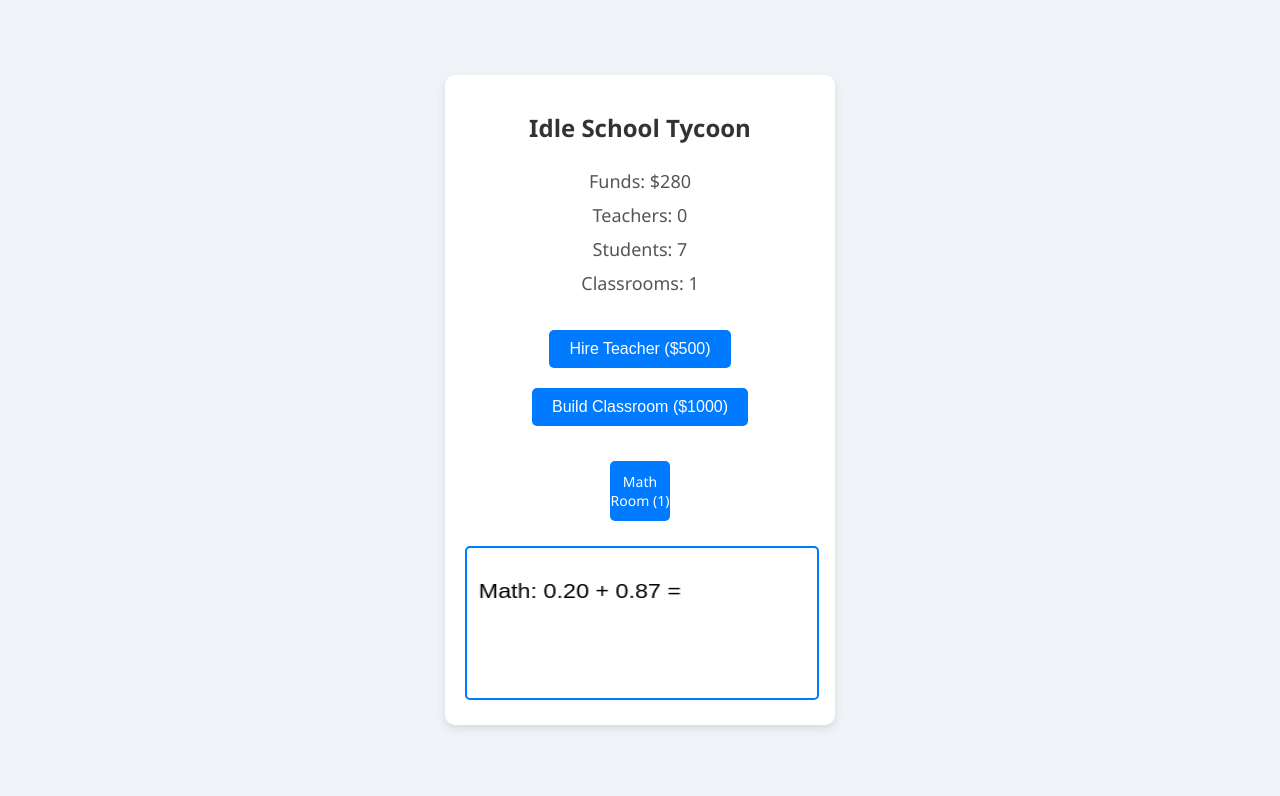
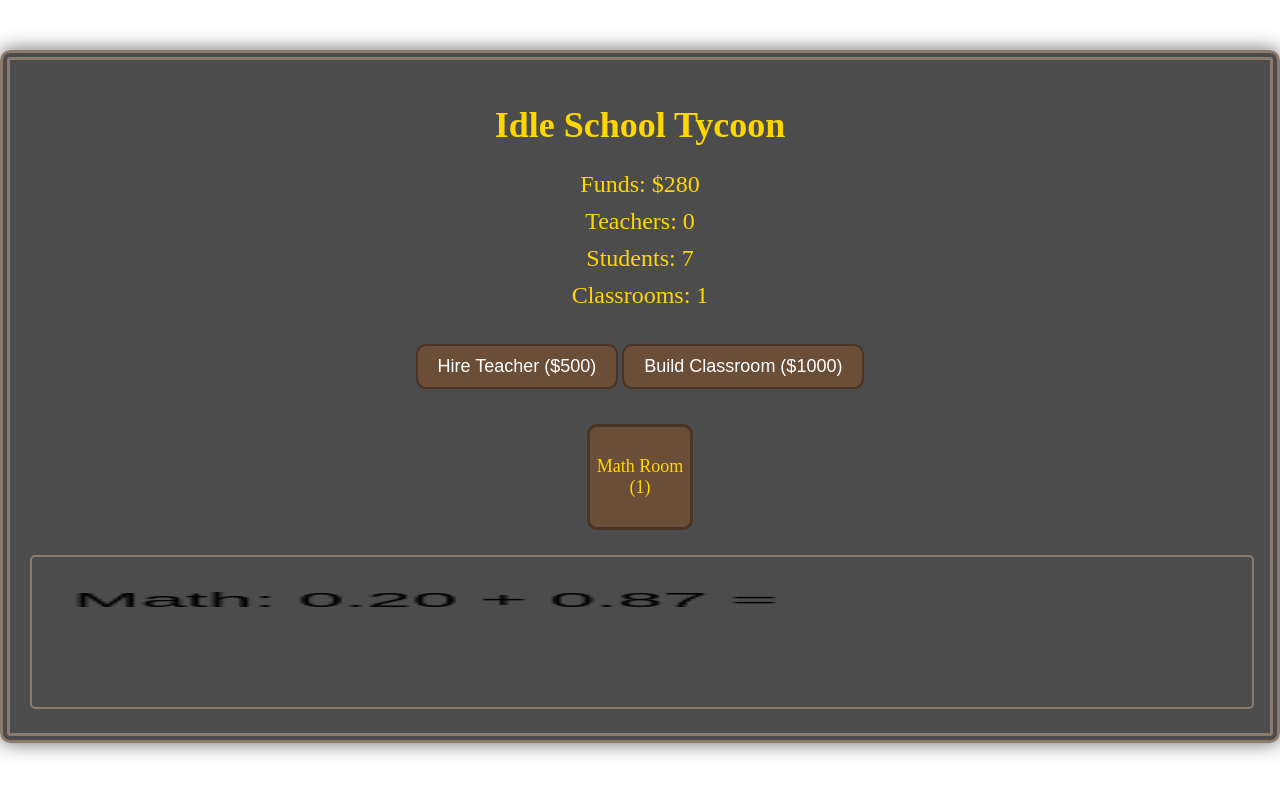
Before and after one commit to largefort/schooltycoon, a plain HTML site: page index.html in a window 1280 px wide. Both pictures are taken after a click on the button "Build Classroom ($1000)". Drawn offline with Linux system fonts and the light colour scheme; a web font is replaced by a local one.

Commit message:
Update styles.css

```diff
--- a/styles.css
+++ b/styles.css
@@ -1,27 +1,37 @@
-body {
-    font-family: 'Segoe UI', Tahoma, Geneva, Verdana, sans-serif;
-    background-color: #f0f4f8;
+/* Import medieval style font */
+@font-face {
+    font-family: 'MedievalFont';
+    src: url('medievalfont.woff') format('woff');
+}
+
+html, body {
+    height: 100%;
     margin: 0;
     padding: 0;
-    display: flex;
-    justify-content: center;
-    align-items: center;
-    height: 100vh;
+    position: relative;
+    background-size: cover;
+    background-attachment: fixed;
+}
+
+body {
+    font-family: 'MedievalFont', serif;
+    color: #dcd0c0;
 }
 
 #game-container {
-    background-color: #fff;
+    background-color: rgba(0, 0, 0, 0.7);
+    border: 10px double #8c7a6b;
     padding: 20px;
     border-radius: 10px;
-    box-shadow: 0 4px 10px rgba(0, 0, 0, 0.1);
-    width: 350px;
+    box-shadow: 0 0 20px rgba(0, 0, 0, 0.6);
+    margin-top: 50px;
     text-align: center;
 }
 
 h1 {
-    font-size: 24px;
+    font-size: 36px;
     margin-bottom: 20px;
-    color: #333;
+    color: #ffd700;
 }
 
 #stats {
@@ -33,19 +43,19 @@ h1 {
 
 #stats p {
     margin: 5px 0;
-    font-size: 18px;
-    color: #555;
+    font-size: 24px;
+    color: #ffd700;
 }
 
 button {
     padding: 10px 20px;
-    font-size: 16px;
+    font-size: 18px;
     color: #fff;
-    background-color: #007bff;
-    border: none;
-    border-radius: 5px;
+    background-color: #6b4e37;
+    border: 2px solid #4a3425;
+    border-radius: 10px;
     cursor: pointer;
-    transition: background-color 0.3s ease;
+    transition: background-color 0.3s, color 0.3s;
     margin: 10px 0;
 }
 
@@ -55,12 +65,13 @@ button:disabled {
 }
 
 button:hover:not(:disabled) {
-    background-color: #0056b3;
+    background-color: #50372c;
+    color: #ffd700;
 }
 
 #math-canvas {
     margin-top: 20px;
-    border: 2px solid #007bff;
+    border: 2px solid #8c7a6b;
     border-radius: 5px;
     width: 100%;
     height: 150px;
@@ -74,14 +85,40 @@ button:hover:not(:disabled) {
 }
 
 .classroom {
-    width: 60px;
-    height: 60px;
-    background-color: #007bff;
-    color: #fff;
+    width: 100px;
+    height: 100px;
+    background-color: #6b4e37;
+    color: #ffd700;
     display: flex;
     justify-content: center;
     align-items: center;
     margin: 5px;
-    border-radius: 5px;
-    font-size: 14px;
+    border-radius: 10px;
+    font-size: 18px;
+    text-align: center;
+    border: 3px solid #4a3425;
 }
+
+@media (max-width: 768px) {
+    button {
+        font-size: 16px;
+        padding: 8px 8px;
+    }
+    .classroom {
+        width: 80px;
+        height: 80px;
+        font-size: 16px;
+    }
+}
+
+@media (max-width: 480px) {
+    button {
+        font-size: 14px;
+        padding: 6px 6px;
+    }
+    .classroom {
+        width: 60px;
+        height: 60px;
+        font-size: 14px;
+    }
+}
```
